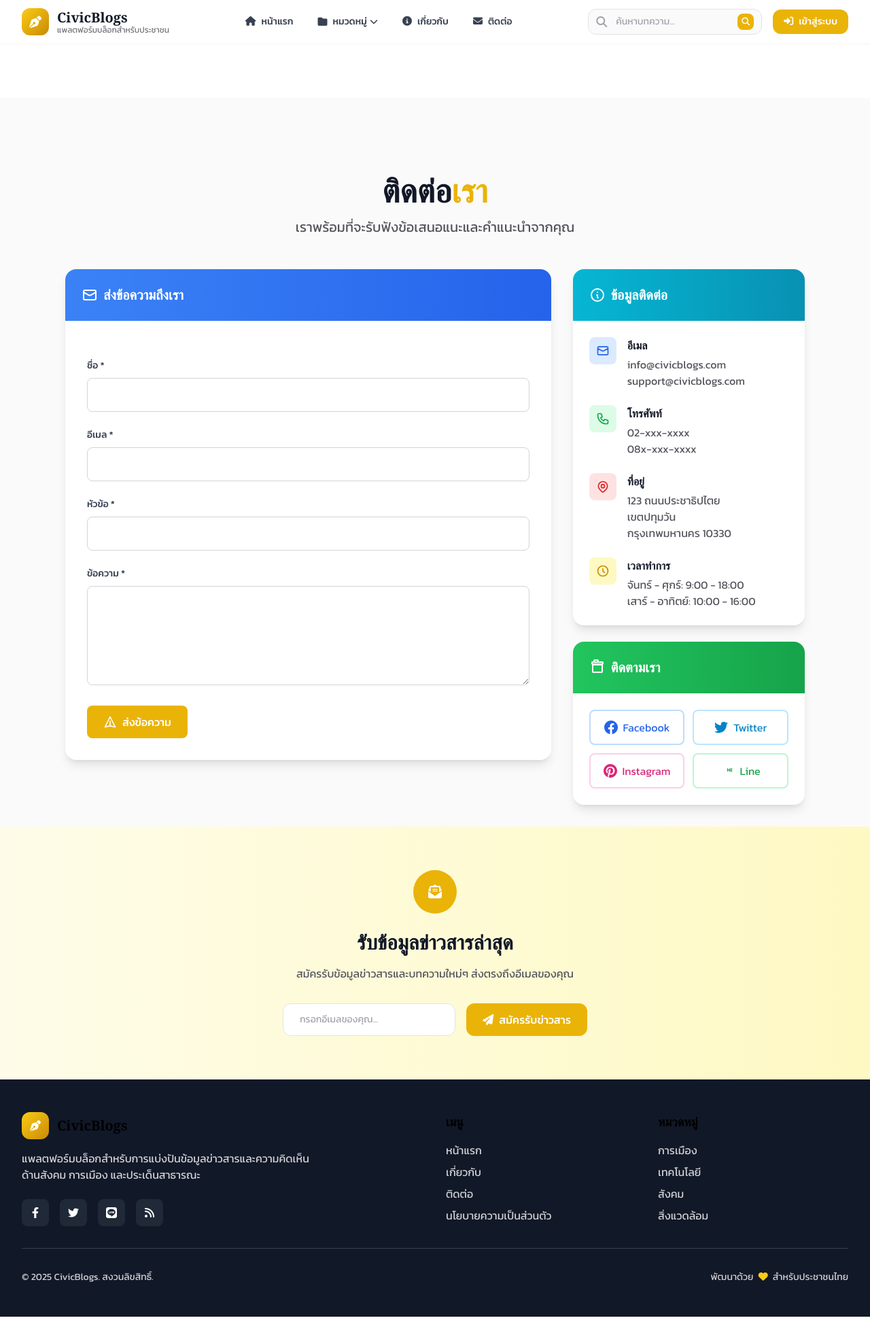
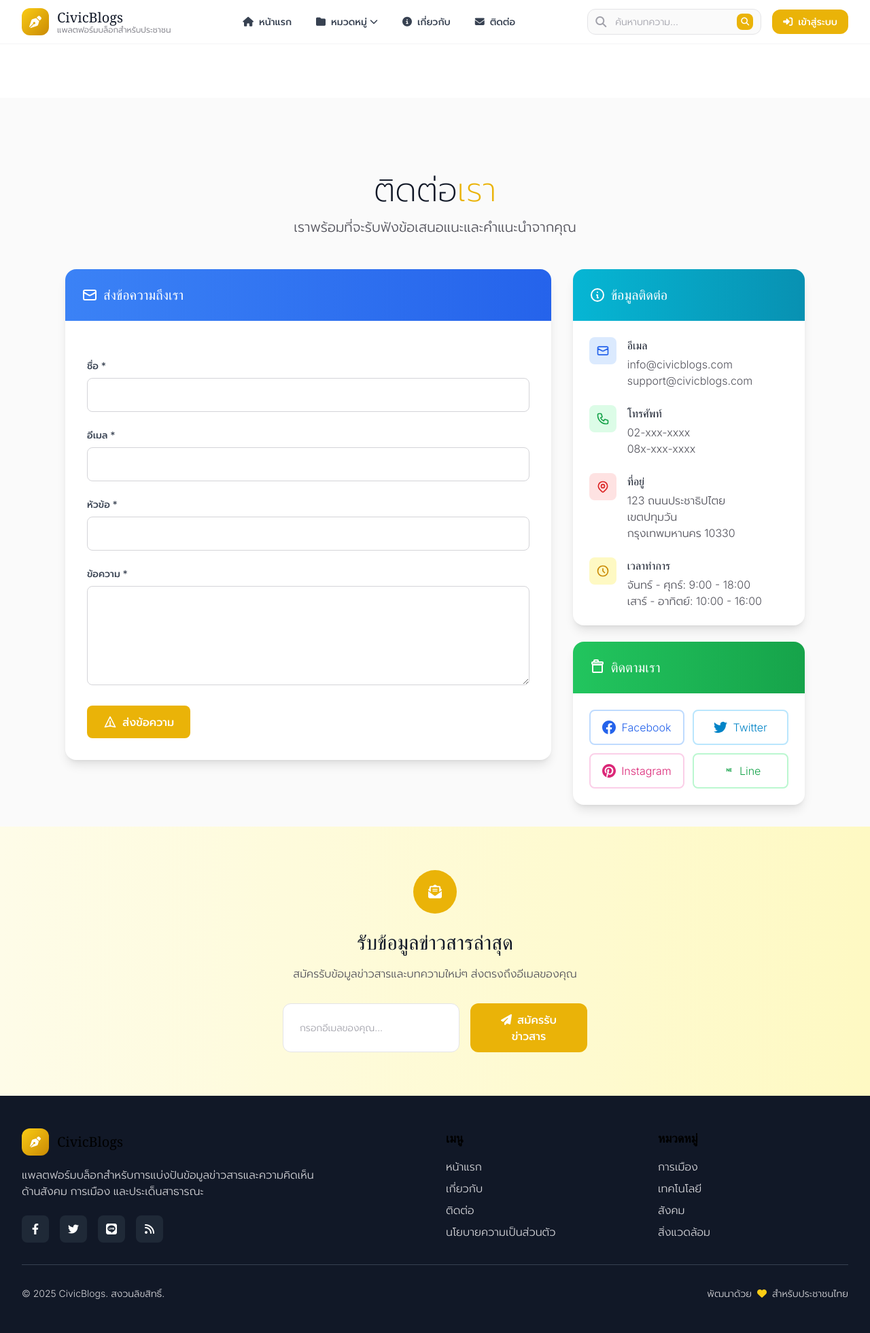
Before and after one commit to cabindev/civicblogs, a Django app: page /contact/ in a window 1280 px wide. Shown: the whole page at 68% size. Before the commit the page ends 1937 px from the top, so only its background shows below. Run offline with Django 5.2, Linux system fonts and the light colour scheme; parts of the project's set-up code (start-up, migrations or seed data) failed here and were passed over; some libraries are stand-ins or nearby versions.

Commit message:
Update typography to modern thin fonts
- Added Google Fonts: Inter, Poppins, and Prompt
- Changed default font-weight from bold/medium to light/normal/extralight
- Added font-display family for headings using Poppins
- Updated all headings to use font-extralight for modern thin look
- Set body text to font-light for better readability
- Maintained Thai language support with Prompt font

🤖 Generated with [Claude Code](https://claude.ai/code)

Co-Authored-By: Claude <noreply@anthropic.com>

```diff
--- a/templates/base.html
+++ b/templates/base.html
@@ -4,6 +4,11 @@
     <meta charset="UTF-8">
     <meta name="viewport" content="width=device-width, initial-scale=1.0">
     <title>{% block title %}CivicBlogs - แพลตฟอร์มบล็อกสำหรับประชาชน{% endblock %}</title>
+
+    <!-- Google Fonts -->
+    <link rel="preconnect" href="https://fonts.googleapis.com">
+    <link rel="preconnect" href="https://fonts.gstatic.com" crossorigin>
+    <link href="https://fonts.googleapis.com/css2?family=Inter:wght@100;200;300;400;500;600;700&family=Poppins:wght@100;200;300;400;500;600;700&family=Prompt:wght@100;200;300;400;500;600;700&display=swap" rel="stylesheet">
 
     <!-- Tailwind CSS -->
     <script src="https://cdn.tailwindcss.com"></script>
@@ -40,8 +45,18 @@
                         }
                     },
                     fontFamily: {
-                        'sans': ['Kanit', 'system-ui', 'sans-serif'],
-                        'serif': ['Sarabun', 'Georgia', 'serif'],
+                        'sans': ['Inter', 'Prompt', 'system-ui', '-apple-system', 'BlinkMacSystemFont', 'sans-serif'],
+                        'display': ['Poppins', 'Prompt', 'system-ui', 'sans-serif'],
+                        'thai': ['Prompt', 'Sarabun', 'system-ui', 'sans-serif'],
+                    },
+                    fontWeight: {
+                        thin: '100',
+                        extralight: '200',
+                        light: '300',
+                        normal: '400',
+                        medium: '500',
+                        semibold: '600',
+                        bold: '700',
                     },
                     animation: {
                         'fade-in': 'fadeIn 0.5s ease-in-out',
@@ -105,7 +120,7 @@
         }
     </style>
 </head>
-<body class="bg-white text-gray-900 font-sans antialiased">
+<body class="bg-white text-gray-900 font-sans font-light antialiased">
     <!-- Navigation -->
     <nav class="fixed top-0 w-full bg-white/80 glass border-b border-gray-100 z-50 transition-all duration-300" id="navbar">
         <div class="max-w-7xl mx-auto px-4 sm:px-6 lg:px-8">
@@ -117,7 +132,7 @@
                             <i class="fas fa-pen-nib text-white text-lg"></i>
                         </div>
                         <div class="hidden sm:block">
-                            <h1 class="text-xl font-bold text-gray-900">CivicBlogs</h1>
+                            <h1 class="text-xl font-normal text-gray-900">CivicBlogs</h1>
                             <p class="text-xs text-gray-500 -mt-1">แพลตฟอร์มบล็อกสำหรับประชาชน</p>
                         </div>
                     </a>
@@ -297,7 +312,7 @@
                 <div class="inline-flex items-center justify-center w-16 h-16 bg-yellow-500 rounded-full mb-6">
                     <i class="fas fa-envelope-open-text text-white text-xl"></i>
                 </div>
-                <h2 class="text-3xl font-bold text-gray-900 mb-4">รับข้อมูลข่าวสารล่าสุด</h2>
+                <h2 class="text-3xl font-normal text-gray-900 mb-4">รับข้อมูลข่าวสารล่าสุด</h2>
                 <p class="text-gray-600 mb-8">สมัครรับข้อมูลข่าวสารและบทความใหม่ๆ ส่งตรงถึงอีเมลของคุณ</p>
 
                 <form method="post" action="#" class="flex flex-col sm:flex-row gap-4 max-w-md mx-auto">
@@ -323,7 +338,7 @@
                         <div class="w-10 h-10 bg-gradient-to-br from-yellow-400 to-yellow-600 rounded-xl flex items-center justify-center">
                             <i class="fas fa-pen-nib text-white"></i>
                         </div>
-                        <h3 class="text-xl font-bold">CivicBlogs</h3>
+                        <h3 class="text-xl font-normal">CivicBlogs</h3>
                     </div>
                     <p class="text-gray-300 mb-6 max-w-md">แพลตฟอร์มบล็อกสำหรับการแบ่งปันข้อมูลข่าวสารและความคิดเห็นด้านสังคม การเมือง และประเด็นสาธารณะ</p>
                     <div class="flex space-x-4">
--- a/templates/blog/category_detail.html
+++ b/templates/blog/category_detail.html
@@ -7,7 +7,7 @@
     <div class="max-w-7xl mx-auto px-4 sm:px-6 lg:px-8 py-8">
         <div class="flex flex-col md:flex-row justify-between items-start md:items-center mb-8">
             <div class="mb-4 md:mb-0">
-                <h1 class="text-3xl md:text-4xl font-bold text-gray-900 mb-2 flex items-center gap-3">
+                <h1 class="text-3xl md:text-4xl font-normal text-gray-900 mb-2 flex items-center gap-3">
                     <svg class="w-8 h-8 text-yellow-500" fill="none" stroke="currentColor" viewBox="0 0 24 24">
                         <path stroke-linecap="round" stroke-linejoin="round" stroke-width="2" d="M3 7v10a2 2 0 002 2h14a2 2 0 002-2V9a2 2 0 00-2-2H5a2 2 0 00-2-2z"></path>
                         <path stroke-linecap="round" stroke-linejoin="round" stroke-width="2" d="M8 5a2 2 0 012-2h4a2 2 0 012 2v2H8V5z"></path>
@@ -41,7 +41,7 @@
                             </div>
                         {% endif %}
                         <div class="p-6 flex flex-col h-full">
-                            <h2 class="text-xl font-bold text-gray-900 mb-3 group-hover:text-yellow-600 transition-colors duration-300">{{ post.title }}</h2>
+                            <h2 class="text-xl font-normal text-gray-900 mb-3 group-hover:text-yellow-600 transition-colors duration-300">{{ post.title }}</h2>
                             <p class="text-gray-600 mb-4 flex-grow">{{ post.excerpt|truncatewords:20 }}</p>
                             <div class="space-y-3">
                                 <div class="flex justify-between items-center text-sm">
--- a/templates/blog/contact.html
+++ b/templates/blog/contact.html
@@ -6,7 +6,7 @@
 <div class="min-h-screen bg-gray-50 pt-20">
     <div class="max-w-6xl mx-auto px-4 sm:px-6 lg:px-8 py-8">
         <div class="text-center mb-12">
-            <h1 class="text-4xl md:text-5xl font-bold text-gray-900 mb-4">ติดต่อ<span class="text-yellow-500">เรา</span></h1>
+            <h1 class="text-4xl md:text-5xl font-extralight text-gray-900 mb-4 font-display">ติดต่อ<span class="text-yellow-500">เรา</span></h1>
             <p class="text-xl text-gray-600">เราพร้อมที่จะรับฟังข้อเสนอแนะและคำแนะนำจากคุณ</p>
         </div>
 
@@ -14,7 +14,7 @@
             <div class="lg:col-span-2">
                 <div class="bg-white rounded-2xl shadow-lg overflow-hidden">
                     <div class="bg-gradient-to-r from-blue-500 to-blue-600 p-6">
-                        <h3 class="text-xl font-bold text-white flex items-center gap-2">
+                        <h3 class="text-xl font-normal text-white flex items-center gap-2">
                             <svg class="w-6 h-6" fill="none" stroke="currentColor" viewBox="0 0 24 24">
                                 <path stroke-linecap="round" stroke-linejoin="round" stroke-width="2" d="M3 8l7.89 4.26a2 2 0 002.22 0L21 8M5 19h14a2 2 0 002-2V7a2 2 0 00-2-2H5a2 2 0 00-2 2v10a2 2 0 002 2z"></path>
                             </svg>
@@ -70,7 +70,7 @@
             <div class="space-y-6">
                 <div class="bg-white rounded-2xl shadow-lg overflow-hidden">
                     <div class="bg-gradient-to-r from-cyan-500 to-cyan-600 p-6">
-                        <h3 class="text-xl font-bold text-white flex items-center gap-2">
+                        <h3 class="text-xl font-normal text-white flex items-center gap-2">
                             <svg class="w-6 h-6" fill="none" stroke="currentColor" viewBox="0 0 24 24">
                                 <path stroke-linecap="round" stroke-linejoin="round" stroke-width="2" d="M13 16h-1v-4h-1m1-4h.01M21 12a9 9 0 11-18 0 9 9 0 0118 0z"></path>
                             </svg>
@@ -85,7 +85,7 @@
                                 </svg>
                             </div>
                             <div>
-                                <h4 class="font-semibold text-gray-900 mb-1">อีเมล</h4>
+                                <h4 class="font-medium text-gray-900 mb-1">อีเมล</h4>
                                 <p class="text-gray-600">info@civicblogs.com<br>support@civicblogs.com</p>
                             </div>
                         </div>
@@ -97,7 +97,7 @@
                                 </svg>
                             </div>
                             <div>
-                                <h4 class="font-semibold text-gray-900 mb-1">โทรศัพท์</h4>
+                                <h4 class="font-medium text-gray-900 mb-1">โทรศัพท์</h4>
                                 <p class="text-gray-600">02-xxx-xxxx<br>08x-xxx-xxxx</p>
                             </div>
                         </div>
@@ -110,7 +110,7 @@
                                 </svg>
                             </div>
                             <div>
-                                <h4 class="font-semibold text-gray-900 mb-1">ที่อยู่</h4>
+                                <h4 class="font-medium text-gray-900 mb-1">ที่อยู่</h4>
                                 <p class="text-gray-600">123 ถนนประชาธิปไตย<br>เขตปทุมวัน<br>กรุงเทพมหานคร 10330</p>
                             </div>
                         </div>
@@ -122,7 +122,7 @@
                                 </svg>
                             </div>
                             <div>
-                                <h4 class="font-semibold text-gray-900 mb-1">เวลาทำการ</h4>
+                                <h4 class="font-medium text-gray-900 mb-1">เวลาทำการ</h4>
                                 <p class="text-gray-600">จันทร์ - ศุกร์: 9:00 - 18:00<br>เสาร์ - อาทิตย์: 10:00 - 16:00</p>
                             </div>
                         </div>
@@ -131,7 +131,7 @@
 
                 <div class="bg-white rounded-2xl shadow-lg overflow-hidden">
                     <div class="bg-gradient-to-r from-green-500 to-green-600 p-6">
-                        <h3 class="text-xl font-bold text-white flex items-center gap-2">
+                        <h3 class="text-xl font-normal text-white flex items-center gap-2">
                             <svg class="w-6 h-6" fill="none" stroke="currentColor" viewBox="0 0 24 24">
                                 <path stroke-linecap="round" stroke-linejoin="round" stroke-width="2" d="M7 4V2a1 1 0 011-1h4a1 1 0 011 1v2m4 0H5a1 1 0 00-1 1v1a1 1 0 001 1h14a1 1 0 001-1V5a1 1 0 00-1-1z"></path>
                                 <path stroke-linecap="round" stroke-linejoin="round" stroke-width="2" d="M5 8v10a1 1 0 001 1h12a1 1 0 001-1V8H5z"></path>
--- a/templates/blog/post_detail.html
+++ b/templates/blog/post_detail.html
@@ -12,7 +12,7 @@
         <article class="bg-white rounded-2xl shadow-lg overflow-hidden">
             <!-- Post Header -->
             <header class="p-6 md:p-8 border-b border-gray-100">
-                <h1 class="text-3xl md:text-4xl font-bold text-gray-900 mb-4 leading-tight">{{ post.title }}</h1>
+                <h1 class="text-3xl md:text-4xl font-normal text-gray-900 mb-4 leading-tight">{{ post.title }}</h1>
 
                 <div class="flex flex-col md:flex-row md:items-center md:justify-between gap-4 text-sm text-gray-600 mb-6">
                     <div class="flex items-center gap-4">
@@ -119,7 +119,7 @@
         <!-- Related Posts -->
         {% if related_posts %}
             <section class="mt-12">
-                <h2 class="text-2xl font-bold text-gray-900 mb-6">บทความที่เกี่ยวข้อง</h2>
+                <h2 class="text-2xl font-normal text-gray-900 mb-6">บทความที่เกี่ยวข้อง</h2>
                 <div class="grid grid-cols-1 md:grid-cols-2 lg:grid-cols-3 gap-6">
                     {% for related_post in related_posts %}
                         <article class="bg-white rounded-2xl shadow-lg overflow-hidden hover:shadow-xl transition-shadow duration-300">
--- a/templates/blog/search_results.html
+++ b/templates/blog/search_results.html
@@ -6,7 +6,7 @@
 <div class="min-h-screen bg-gray-50 pt-20">
     <div class="max-w-7xl mx-auto px-4 sm:px-6 lg:px-8 py-8">
         <div class="text-center mb-8">
-            <h1 class="text-3xl md:text-4xl font-bold text-gray-900 mb-4 flex items-center justify-center gap-3">
+            <h1 class="text-3xl md:text-4xl font-normal text-gray-900 mb-4 flex items-center justify-center gap-3">
                 <svg class="w-8 h-8 text-yellow-500" fill="none" stroke="currentColor" viewBox="0 0 24 24">
                     <path stroke-linecap="round" stroke-linejoin="round" stroke-width="2" d="M21 21l-6-6m2-5a7 7 0 11-14 0 7 7 0 0114 0z"></path>
                 </svg>
@@ -37,7 +37,7 @@
                                 </div>
                             {% endif %}
                             <div class="p-6 flex flex-col h-full">
-                                <h2 class="text-xl font-bold text-gray-900 mb-3 group-hover:text-yellow-600 transition-colors duration-300">{{ post.title }}</h2>
+                                <h2 class="text-xl font-normal text-gray-900 mb-3 group-hover:text-yellow-600 transition-colors duration-300">{{ post.title }}</h2>
                                 <p class="text-gray-600 mb-4 flex-grow">{{ post.excerpt|truncatewords:15 }}</p>
                                 <div class="space-y-3">
                                     <div class="flex justify-between items-center text-sm">
--- a/templates/blog/tagged_posts.html
+++ b/templates/blog/tagged_posts.html
@@ -7,7 +7,7 @@
     <div class="max-w-7xl mx-auto px-4 sm:px-6 lg:px-8 py-8">
         <div class="flex flex-col md:flex-row justify-between items-start md:items-center mb-8">
             <div class="mb-4 md:mb-0">
-                <h1 class="text-3xl md:text-4xl font-bold text-gray-900 mb-2 flex items-center gap-3">
+                <h1 class="text-3xl md:text-4xl font-normal text-gray-900 mb-2 flex items-center gap-3">
                     <svg class="w-8 h-8 text-yellow-500" fill="none" stroke="currentColor" viewBox="0 0 24 24">
                         <path stroke-linecap="round" stroke-linejoin="round" stroke-width="2" d="M7 7h.01M7 3h5c.512 0 1.024.195 1.414.586l7 7a2 2 0 010 2.828l-7 7a2 2 0 01-2.828 0l-7-7A1.994 1.994 0 013 12V7a4 4 0 014-4z"></path>
                     </svg>
@@ -38,7 +38,7 @@
                             </div>
                         {% endif %}
                         <div class="p-6 flex flex-col h-full">
-                            <h2 class="text-xl font-bold text-gray-900 mb-3 group-hover:text-yellow-600 transition-colors duration-300">{{ post.title }}</h2>
+                            <h2 class="text-xl font-normal text-gray-900 mb-3 group-hover:text-yellow-600 transition-colors duration-300">{{ post.title }}</h2>
                             <p class="text-gray-600 mb-4 flex-grow">{{ post.excerpt|truncatewords:20 }}</p>
                             <div class="space-y-3">
                                 <div class="flex justify-between items-center text-sm">
```
Also changed, not shown: templates/blog/about.html (+9 -9 lines), templates/blog/post_list.html (+9 -9 lines), templates/blog/sidebar.html (+4 -4 lines).
